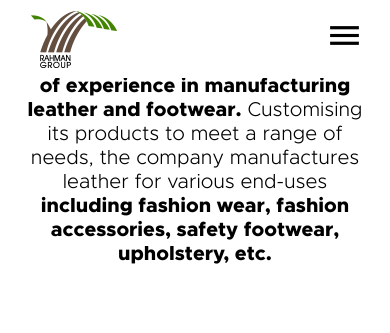
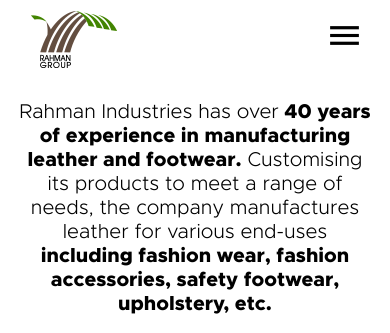
Before and after one commit to PERFITALIA/Rahman-group, a PHP site: page /rahman-industries.php in a window 390 px wide. Shown: the top 333 px of the page. Run offline with PHP 8.4, Linux system fonts and the light colour scheme; some libraries are stand-ins or nearby versions.

Commit message:
change
changes in responsive or rahman industry file.

```diff
--- a/css/responsive.css
+++ b/css/responsive.css
@@ -742,6 +742,9 @@
 
 
 @media (max-width: 768px) {
+  .abtxtIndustry{
+    padding-top: 50px;
+  }
     .brand-numHeight {
     height: auto;
 }
--- a/include/config.php
+++ b/include/config.php
@@ -4,10 +4,10 @@
     //define('dbname','demouser_triveni');
     define('dbname','rahman-group');
     $mysqli = mysqli_connect("localhost",usrnam,pwd,dbname);
-    if (mysqli_connect_errno()) {
-      echo "Failed to connect to MySQL: " . mysqli_connect_error();
-      exit();
-    }
+    // if (mysqli_connect_errno()) {
+    //   echo "Failed to connect to MySQL: " . mysqli_connect_error();
+    //   exit();
+    // }
 
     // define("BASE_URL","https://coolkaki.com/2021-22/perf-safety/");
     // define("PRODUCT_URL","https://coolkaki.com/2021-22/perf_cms/public/");
--- a/rahman-industries.php
+++ b/rahman-industries.php
@@ -15,7 +15,7 @@
       <?php  require("include/header.php"); ?>
      <div class="aboutsection">
       <div class="container">
-         <div class="abtxt">Rahman Industries has over<span> 40 years of experience in manufacturing leather and footwear.</span> Customising its products to meet a range of needs, the company manufactures leather for various end-uses <span>including fashion wear, fashion accessories, safety footwear, upholstery, etc.</span></div>
+         <div class="abtxt abtxtIndustry">Rahman Industries has over<span> 40 years of experience in manufacturing leather and footwear.</span> Customising its products to meet a range of needs, the company manufactures leather for various end-uses <span>including fashion wear, fashion accessories, safety footwear, upholstery, etc.</span></div>
       </div>
    </div>
 
```
